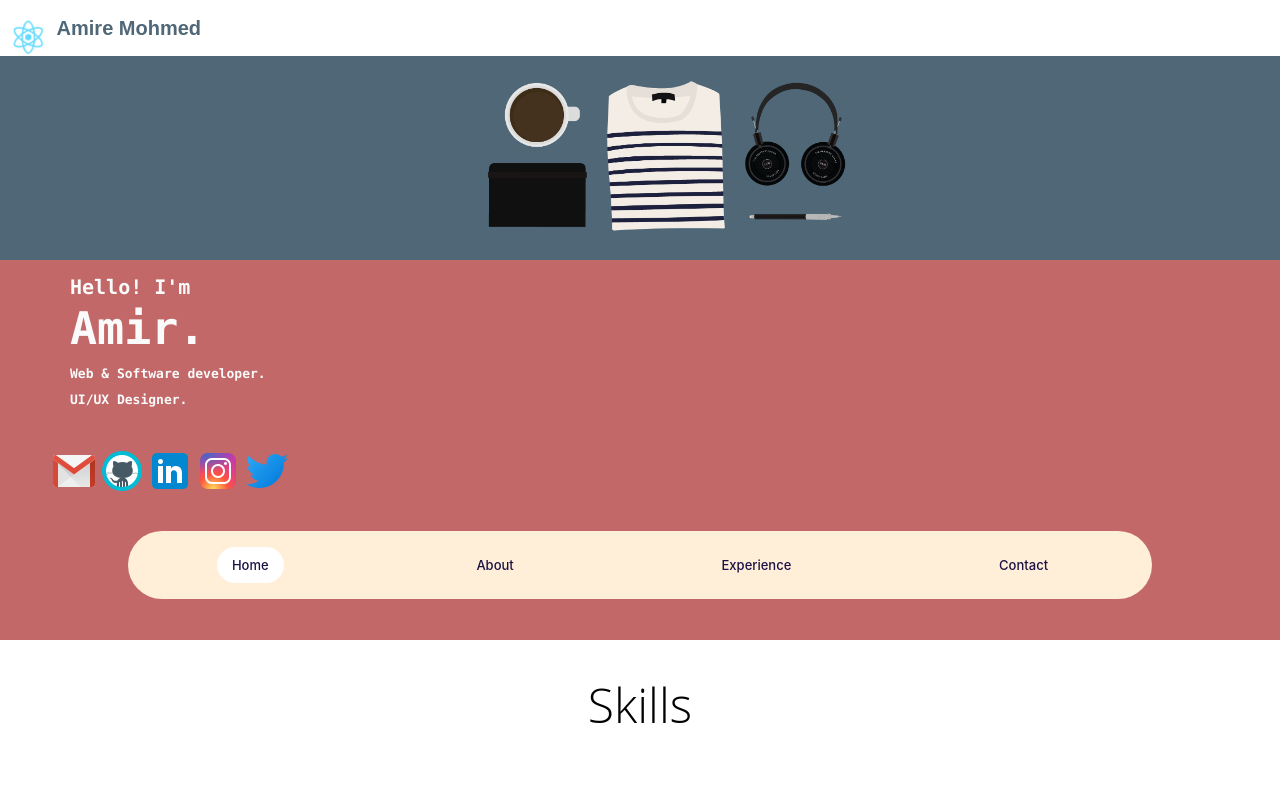
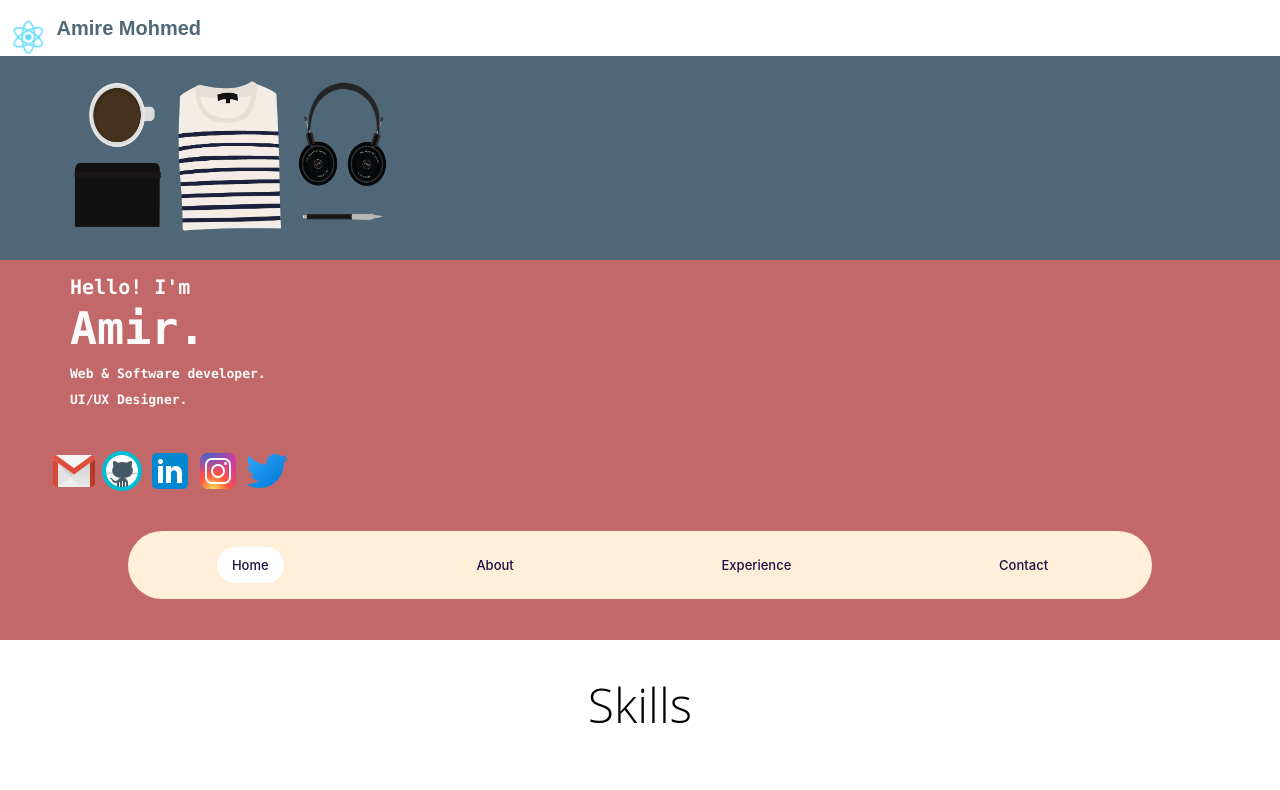
Before and after one commit to amohm001/netlifytest, a React (Create React App) app: page / in a window 1280 px wide. Shown: the top 790 px of the page. Built offline with nearby package versions, Linux system fonts and the light colour scheme.

Commit message:
Underdevelopment tags. changed color of the nav bar for each page.

```diff
--- a/src/components/about.jsx
+++ b/src/components/about.jsx
@@ -128,6 +128,7 @@ class About extends Component {
 
                     </nav>
                 </div>
+                This page is Under development. Will be available soon ;-)
             </div>
         )
     }
--- a/src/components/contact.jsx
+++ b/src/components/contact.jsx
@@ -128,6 +128,7 @@ class Contact extends Component {
 
                     </nav>
                 </div>
+                This page is Under development. Will be available soon ;-)
             </div>
 
         )
--- a/src/components/experience.jsx
+++ b/src/components/experience.jsx
@@ -128,6 +128,7 @@ class Experience extends Component {
 
                     </nav>
                 </div>
+                This page is Under development. Will be available soon ;-)
             </div>
         )
     }
--- a/src/components/homepage.jsx
+++ b/src/components/homepage.jsx
@@ -59,11 +59,12 @@ class Home extends Component {
 
                 </header>
 
-                <div style={{ backgroundColor: "#4f6777", textAlign: "center" }}>
+                <div style={{ backgroundColor: "#4f6777", left: "30%" }}>
                     <img src={bigPic} style={{
 
-                        maxWidth: "45%",
+
                         height: "200px",
+                        width: "350px",
                         alignItems: "center",
 
                     }} />
```
